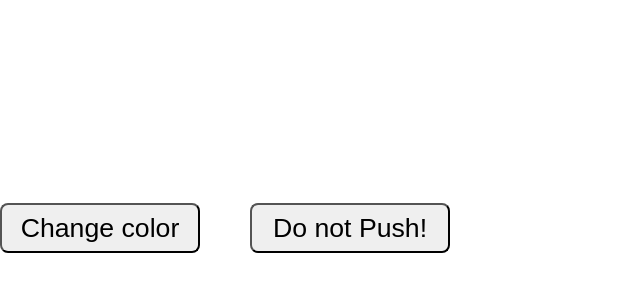
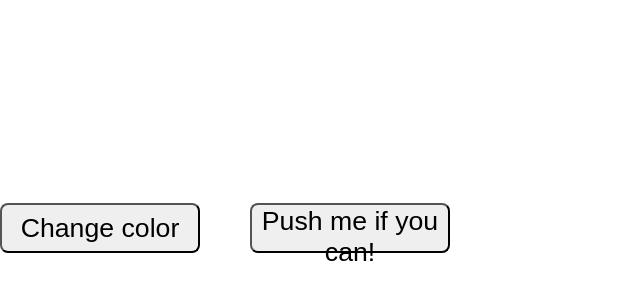
Before and after one commit to kumagai1377706/folloup, a plain HTML site: page index.html in a window 1280 px wide. Shown: the part 180-480 px from the top of the page, without its empty margins (0-640 px from the left). Drawn offline with Linux system fonts and the light colour scheme.

Commit message:
Update index.html

```diff
--- a/index.html
+++ b/index.html
@@ -16,7 +16,7 @@
     <!-- This is the line that adds the button and invokes the function that you should write. -->
     <button id="color-button" style="left:0px;">Change color</button>
 
-    <button id="nightmare" style="left:250px;">Do not Push!</button>
+    <button id="nightmare" style="left:250px;">Push me if you can!</button>
 
   </body>
 
```
